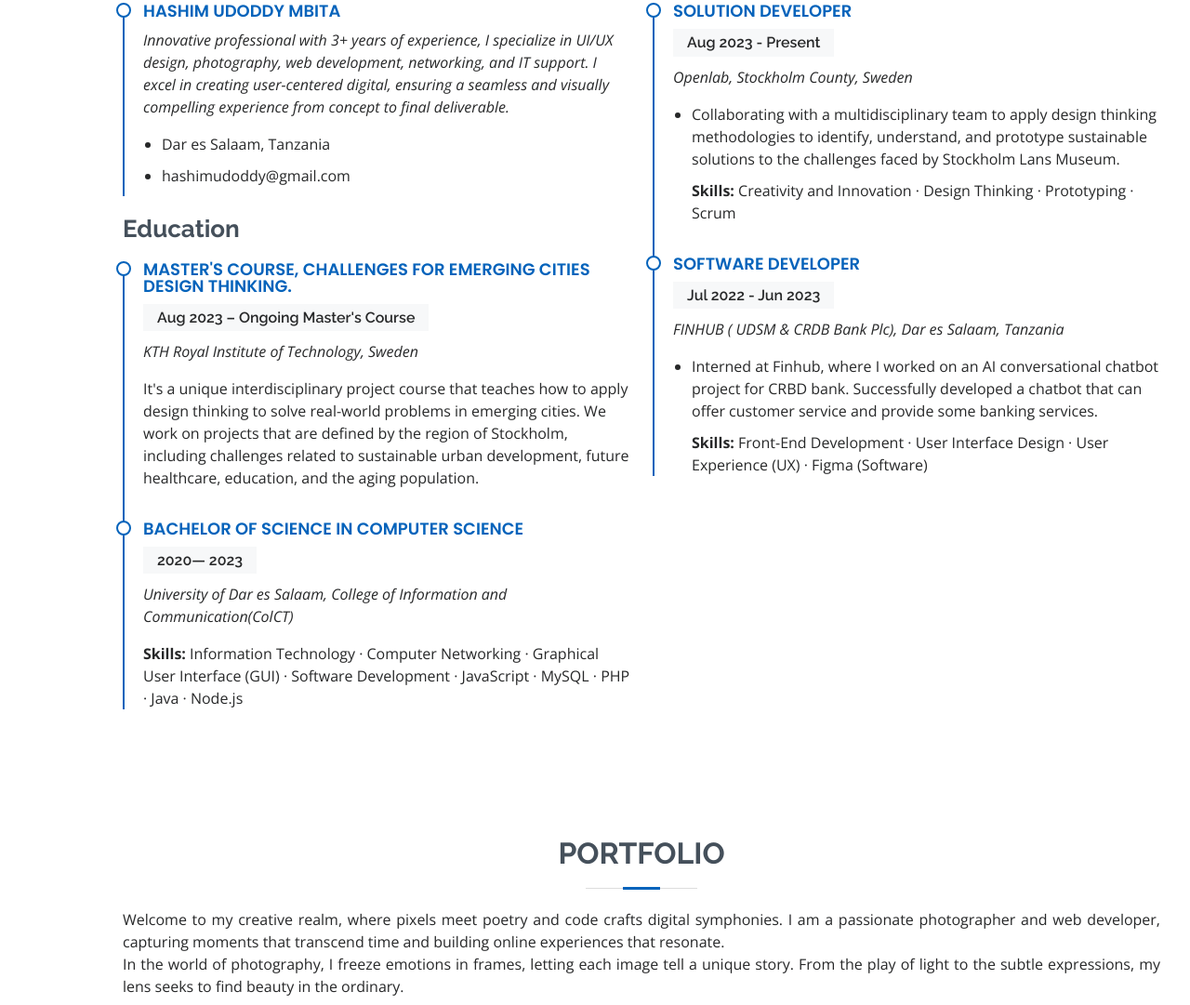
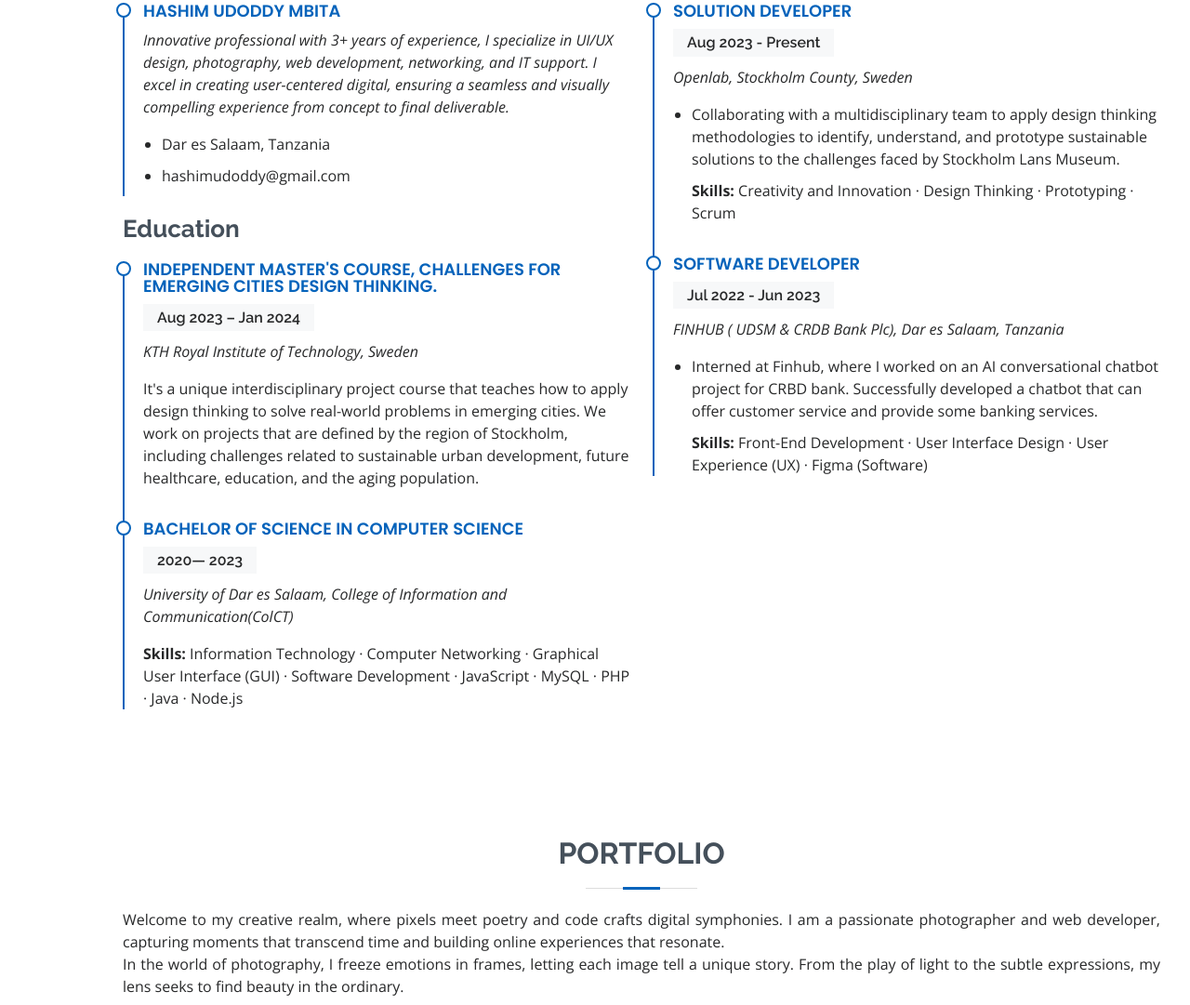
Before and after one commit to Udoddy/Portfolio, a plain HTML site: page index.html in a window 1280 px wide. Shown: the part 2231-3312 px from the top of the page at 93% size. Drawn offline with nearby package versions, Linux system fonts and the light colour scheme.

Commit message:
Update index.html

```diff
--- a/index.html
+++ b/index.html
@@ -258,8 +258,8 @@
 
             <h3 class="resume-title">Education</h3>
             <div class="resume-item">
-              <h4>Master's course, Challenges for Emerging Cities Design Thinking.</h4>
-              <h5>Aug 2023 – Ongoing Master's Course
+              <h4>Independent Master's course, Challenges for Emerging Cities Design Thinking.</h4>
+              <h5>Aug 2023 – Jan 2024
                 </h5>
               <p><em>KTH Royal Institute of Technology, Sweden</em></p>
               <p>
```
